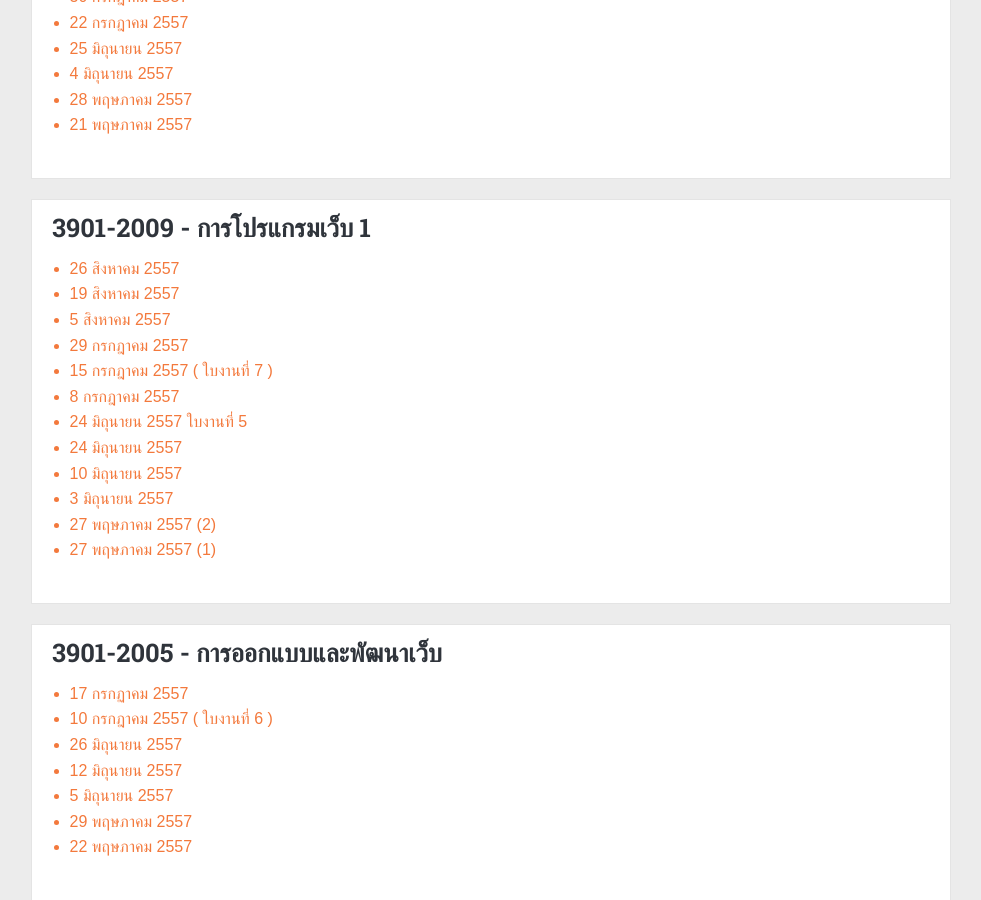
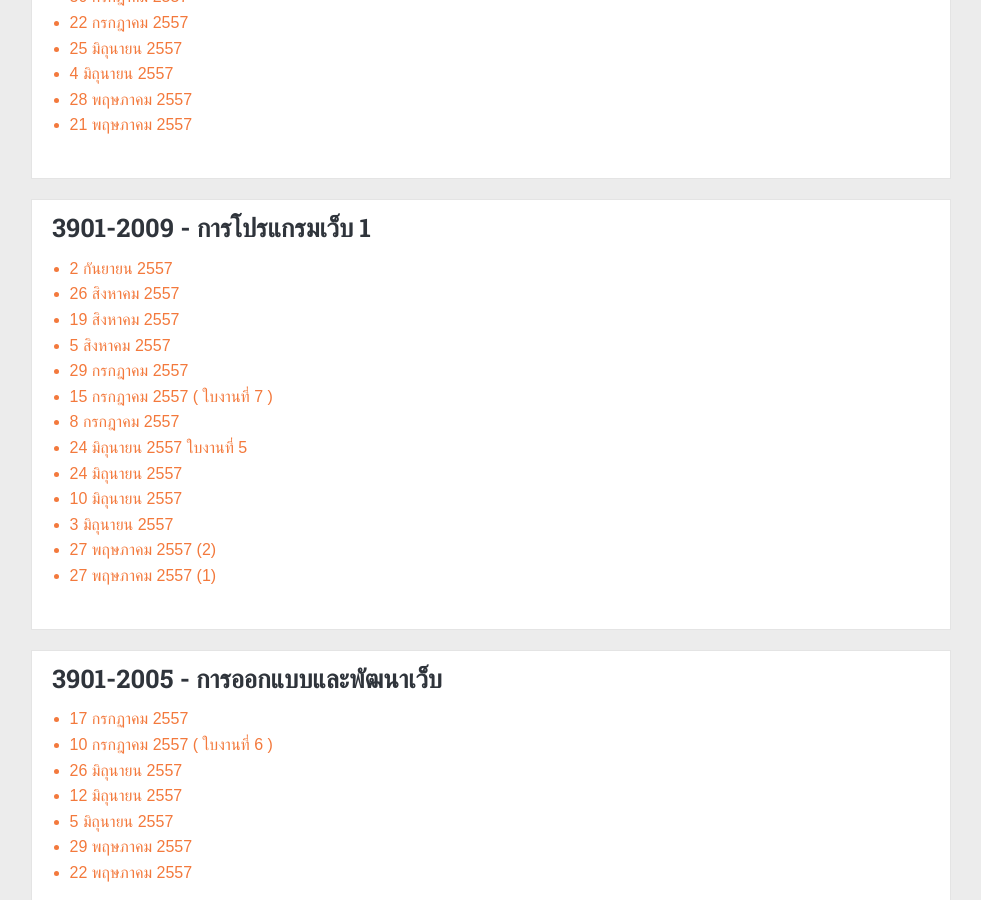
Before and after one commit to ichaiwut/ichaiwut.github.io, a Jekyll site: the page built from slides/high-diploma.html, in a window 1280 px wide and 900 px high, scrolled down 534 px. Shown: the whole window, without its empty margins (149-1130 px from the left). Built offline with Jekyll 4.4.1, drawn with Linux system fonts in a browser that asks for light colours; Markdown is read by kramdown in place of the engine named in the settings.

Commit message:
Added slide

```diff
--- a/slides/high-diploma.html
+++ b/slides/high-diploma.html
@@ -47,6 +47,7 @@ pagename: Slide
 			<div class="post-list-container slide-con" id="web-program">
 				<h2>3901-2009 - การโปรแกรมเว็บ 1</h2>
 				<ul>
+					<li><a href="https://www.dropbox.com/s/bx4qc8cefv9orkz/3901-2009_2-09-2014%20.pdf?dl=0" target="_blank">2 กันยายน 2557</a></li>
 					<li><a href="https://www.dropbox.com/s/5znruuv3c0dixi3/3901-2009_26-08-2014.pdf?dl=0" target="_blank">26 สิงหาคม 2557</a></li>
 					<li><a href="https://www.dropbox.com/s/zb0ad1gfs2uizln/3901-2009_19-08-2014.pdf" target="_blank">19 สิงหาคม 2557</a></li>
 					<li><a href="https://www.dropbox.com/s/9sdi1bmjiw1dmfc/3901-2009_5-08-2014.pdf" target="_blank">5 สิงหาคม 2557</a></li>
```
